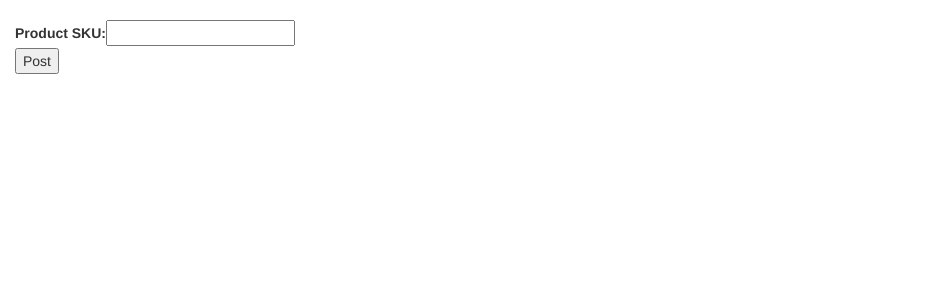
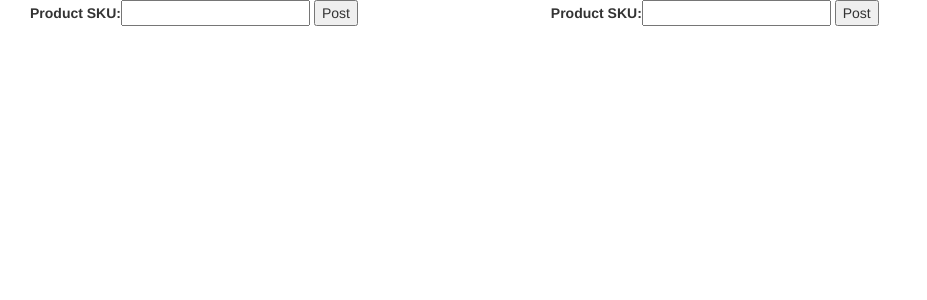
Before and after one commit to rory-ferguson/django_joules, a Django app: page /myapp/ in a window 1280 px wide. Shown: the top 300 px of the page, without its empty margins (0-927 px from the left). Run offline with Django 3.2, Linux system fonts and the light colour scheme; parts of the project's set-up code (start-up, migrations or seed data) failed here and were passed over; some libraries are stand-ins or nearby versions.

Commit message:
Added sizes

```diff
--- a/joules/myapp/run_script.py
+++ b/joules/myapp/run_script.py
@@ -12,11 +12,12 @@ class NewIn(object):
         self.url = None
         self.sku = None
         self.response_object = None
-        self.product_id = None
-        self.product_href = None
-        self.product_name = None
-        self.product_price = None
-        self.product_image = None
+        self.stock = None
+        self.id = None
+        self.href = None
+        self.name = None
+        self.price = None
+        self.image = None
         self.returned_url = None
         self.product_dict = dict()
 
@@ -34,24 +35,31 @@ class NewIn(object):
             self.response_object = bs4.BeautifulSoup(response.text, "html.parser")
 
     def scrape(self):
+        """ Product SKU """
+        self.product_dict['id'] = self.sku
+
+        """ Product URL """
+        self.product_dict['href'] = self.returned_url
+
         """ Product Image URL """
         r = self.response_object.find('img', {'class': 'product-image'})
         product_image = json.loads(r['data-media'])
-        self.product_image = 'https:{}'.format(product_image['565'])
+        self.product_dict['image'] = 'https:{}'.format(product_image['565'])
 
-        """ New Price """
-        price_object = self.response_object.find('div', {'class': 'product-price'})
-        self.product_price = price_object.find('span', class_='new-price').text
+        """ Product New Price """
+        r = self.response_object.find('div', {'class': 'product-price'})
+        self.product_dict['price'] = r.find('span', class_='new-price').text
 
         """ Product Name """
         r = self.response_object.find('h1', {'class': 'item-name'})
-        self.product_name = r.text
+        self.product_dict['name'] = r.text
 
-        self.product_dict['id'] = self.sku
-        self.product_dict['name'] = self.product_name
-        self.product_dict['href'] = self.returned_url
-        self.product_dict['image'] = self.product_image
-        self.product_dict['price'] = self.product_price
+        r = self.response_object.find_all('span', {'id': 'product-size-select-productDetailPage'})
+        self.product_dict['stock'] = {}
+        for r in self.response_object.find_all('span', {'id': 'product-size-select-productDetailPage'}):
+            size = r.find('input').attrs['data-size']
+            stock = r.find('input').attrs['data-stock-level']
+            self.product_dict['stock'].setdefault(size, stock)
 
         return self.product_dict
 
@@ -63,5 +71,5 @@ def run_script(sku):
     mainworker.scrape()
 
 
-sku = '205097|NAVYHEART'
+sku = '203531|WHITE'
 run_script(sku)
--- a/joules/myapp/static/css/style.css
+++ b/joules/myapp/static/css/style.css
@@ -6,3 +6,6 @@
 #post .input {
 	margin-top: 20px;
 }
+
+
+.prod-cont .size {display: inline-block;font-size: 20px;padding: 10px;}
--- a/joules/myapp/static/scripts/main.js
+++ b/joules/myapp/static/scripts/main.js
@@ -1,15 +1,15 @@
+
 // Submit post on submit
-$('#post-form').on('submit', function(event){
+$('#post .col-sm-5 form').on('submit', function(event){
     event.preventDefault();
-    console.log("form submitted!")  // sanity check
-    create_post();
+    name = this.className
+    sku = $('.' + name + ' div input').val()
+    create_post(sku, name);
 });
 
-// AJAX for posting
-function create_post() {
+
+function create_post(sku, name) {
     var csrftoken = Cookies.get('csrftoken');
-    console.log(csrftoken);
-
     function csrfSafeMethod(method) {
         // these HTTP methods do not require CSRF protection
         return (/^(GET|HEAD|OPTIONS|TRACE)$/.test(method));
@@ -25,20 +25,37 @@ function create_post() {
     $.ajax({
         url : "",
         type : "POST",
-        data : { sku : $('#id_sku').val() },
+        data : { sku : sku },
 
         success : function(json) {
-            $('#product-text').val('');
-            console.log(json);
-            $("#product").html('<h3>' + json.id + '</h3><a href="' + json.href + '"><img src="' + json.image + '" style="width:300px;" alt=""></a><p>' + json.name + '</p><p>' + json.price + '</p>');
+            $('.prod-cont').val('');
 
-            console.log("success"); // another sanity check
+            var htm = []
+            htm +='<h4>Sizes:</h4>'
+            for (const [key, value] of Object.entries(json.stock)) {
+                htm +='<div class="size"><span>' +
+                key + ': </span><span class="stock-value">' +
+                value + ' </span></div>'
+            }
+            $('.prod-cont div.' + name + '-stock').html(htm)
+            $('.prod-cont div.' + name).html('<h3>SKU: ' + json.id + '</h3><a href="' + json.href + '"><img src="' + json.image + '" style="width:300px;" alt=""></a><p>' + json.name + '</p><p>' + json.price + '</p>');
+            console.log("success");
+            highlight_low_stock();
         },
 
         error : function(xhr,errmsg,err) {
-            $('#results').html("<div class='alert-box alert radius' data-alert>Oops! We have encountered an error: "+errmsg+
+            $('#results').html("<div class='alert-box alert radius' data-alert>Oops! We have encountered an error: "+ errmsg +
                 " <a href='#' class='close'>&times;</a></div>"); // add the error to the dom
             console.log(xhr.status + ": " + xhr.responseText); // provide a bit more info about the error to the console
         }
     });
 };
+
+
+function highlight_low_stock() {
+    $('.stock-value').each(function() {
+        if ($(this).text() < 2) {
+            $(this).css("color", "red");
+        }
+    });
+}
--- a/joules/myapp/templates/post.html
+++ b/joules/myapp/templates/post.html
@@ -2,20 +2,35 @@
 
 {% block post %}
     <div id="post">
-        <div class="col-sm-5">
-            <div class="input">
-                <form action="" method="post" id="post-form">
+        <div class="col-sm-12">
+            <div class="col-sm-5">
+                <form action="" method="post" class="prod-1">
                     {% csrf_token %}
-                    <div class="fieldWrapper" id="the_post">
+                    <div>
                         {{ form }}
+                        <input type="submit" value="Post">
                     </div>
-                    <input type="submit" value="Post" class="tiny button">
-                    <div id="results"></div>
+                </form>
+            </div>
+            <div class="col-sm-5">
+                <form action="" method="post" class="prod-2">
+                    {% csrf_token %}
+                    <div>
+                        {{ form }}
+                        <input type="submit" value="Post">
+                    </div>
                 </form>
             </div>
         </div>
-        <div class="col-sm-6">
-            <div class="text-center" id="product">
+        <div class="col-sm-12 prod-cont">
+            <div class="col-sm-6">
+                <div class="text-center prod-1-stock"></div>
+                <div class="text-center prod-1"></div>
+            </div>
+
+            <div class="col-sm-6">
+                <div class="text-center prod-2-stock"></div>
+                <div class="text-center prod-2"></div>
             </div>
         </div>
     </div>
```
